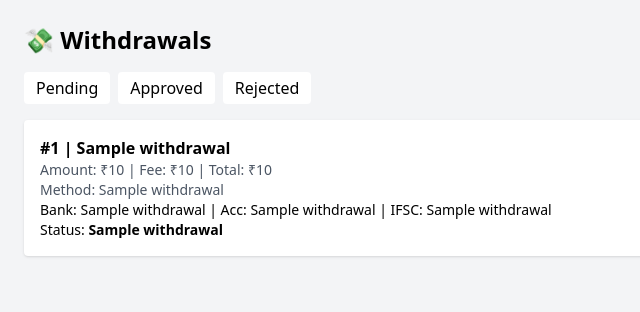
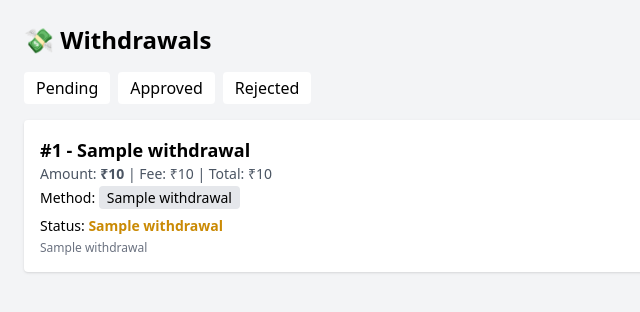
Before and after one commit to sandip-dev87/tera-bot-project, a FastAPI app: template web/templates/withdrawals.html in a window 1280 px wide. Shown: the part 44-356 px from the top of the page, without its empty margins (0-640 px from the left). Run offline with FastAPI, Linux system fonts and the light colour scheme; the template is opened without the code that fills it: most values are stand-ins (such as "Sample title", 1, 10 or a date in 2020); parts of the project's set-up code (start-up, migrations or seed data) failed here and were passed over; some libraries are stand-ins or nearby versions.

Commit message:
Fix withdrawal UPI/Bank details display

```diff
--- a/web/templates/withdrawals.html
+++ b/web/templates/withdrawals.html
@@ -11,22 +11,42 @@
 
 {% for w in withdrawals %}
 <div class="bg-white p-4 rounded shadow mb-3">
-    <div class="font-bold">#{{ w[0] }} | {{ w[1] }}</div>
-    <div class="text-sm text-gray-600">Amount: ₹{{ "%.0f"|format(w[2]) }} | Fee: ₹{{ "%.0f"|format(w[3]) }} | Total: ₹{{ "%.0f"|format(w[6]) }}</div>
-    <div class="text-sm text-gray-600">Method: {{ w[7] }}</div>
-    {% if w[7] == 'crypto' %}
-    <div class="text-sm">Wallet: {{ w[8] }}</div>
-    {% elif w[7] == 'upi' %}
-    <div class="text-sm">UPI: {{ w[9] }} | Holder: {{ w[10] }}</div>
-    {% else %}
-    <div class="text-sm">Bank: {{ w[11] }} | Acc: {{ w[12] }} | IFSC: {{ w[13] }}</div>
-    {% endif %}
-    <div class="text-sm">Status: <b>{{ w[14] }}</b></div>
+    <div class="flex justify-between items-start">
+        <div>
+            <div class="font-bold text-lg">#{{ w[0] }} - {{ w[1] }}</div>
+            <div class="text-sm text-gray-600">Amount: <b>₹{{ "%.0f"|format(w[2]) }}</b> | Fee: ₹{{ "%.0f"|format(w[3]) }} | Total: ₹{{ "%.0f"|format(w[6]) }}</div>
+            <div class="text-sm mt-1">Method: <span class="bg-gray-200 px-2 py-0.5 rounded">{{ w[7] }}</span></div>
+
+            {% if w[7] == 'crypto' %}
+            <div class="mt-2 p-2 bg-yellow-50 rounded text-sm">
+                <div class="font-bold">🪙 Crypto Wallet:</div>
+                <div class="break-all">{{ w[8] or 'N/A' }}</div>
+            </div>
+            {% elif w[7] == 'upi' %}
+            <div class="mt-2 p-2 bg-blue-50 rounded text-sm">
+                <div class="font-bold">📱 UPI Details:</div>
+                <div>UPI ID: <b>{{ w[9] or 'N/A' }}</b></div>
+                <div>Banking Name: <b>{{ w[10] or 'N/A' }}</b></div>
+            </div>
+            {% elif w[7] == 'bank' %}
+            <div class="mt-2 p-2 bg-green-50 rounded text-sm">
+                <div class="font-bold">🏦 Bank Details:</div>
+                <div>Account No: <b>{{ w[11] or 'N/A' }}</b></div>
+                <div>IFSC: <b>{{ w[12] or 'N/A' }}</b></div>
+                <div>Holder: <b>{{ w[10] or 'N/A' }}</b></div>
+            </div>
+            {% endif %}
+
+            <div class="text-sm mt-2">Status: <b class="{% if w[14]=='approved' %}text-green-600{% elif w[14]=='rejected' %}text-red-600{% else %}text-yellow-600{% endif %}">{{ w[14] }}</b></div>
+            {% if w[15] %}<div class="text-sm text-gray-600">Note: {{ w[15] }}</div>{% endif %}
+            <div class="text-xs text-gray-500 mt-1">{{ w[16] }}</div>
+        </div>
+    </div>
 
     {% if w[14] == 'pending' %}
-    <div class="flex gap-2 mt-2">
+    <div class="flex gap-2 mt-3">
         <form method="post" action="/withdrawals/{{ w[0] }}/approve" class="flex gap-1">
-            <input type="text" name="note" placeholder="Note" class="p-1 border rounded text-sm w-32">
+            <input type="text" name="note" placeholder="Note (optional)" class="p-1 border rounded text-sm w-32">
             <button class="bg-green-600 text-white px-3 py-1 rounded text-sm">✅ Approve</button>
         </form>
         <form method="post" action="/withdrawals/{{ w[0] }}/reject" class="flex gap-1">
```
Also changed, not shown: bot/handlers/withdraw.py (+49 -8 lines).
